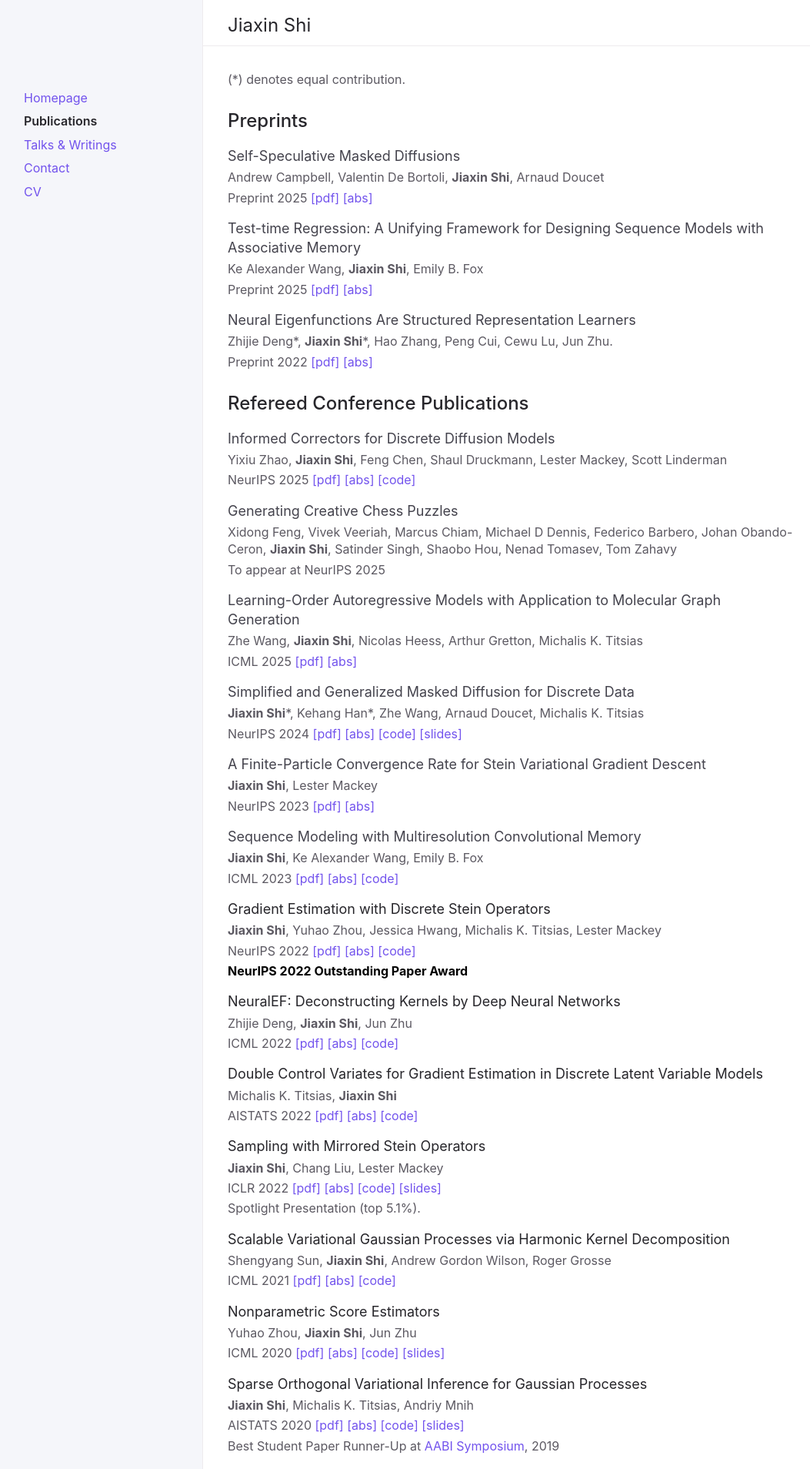
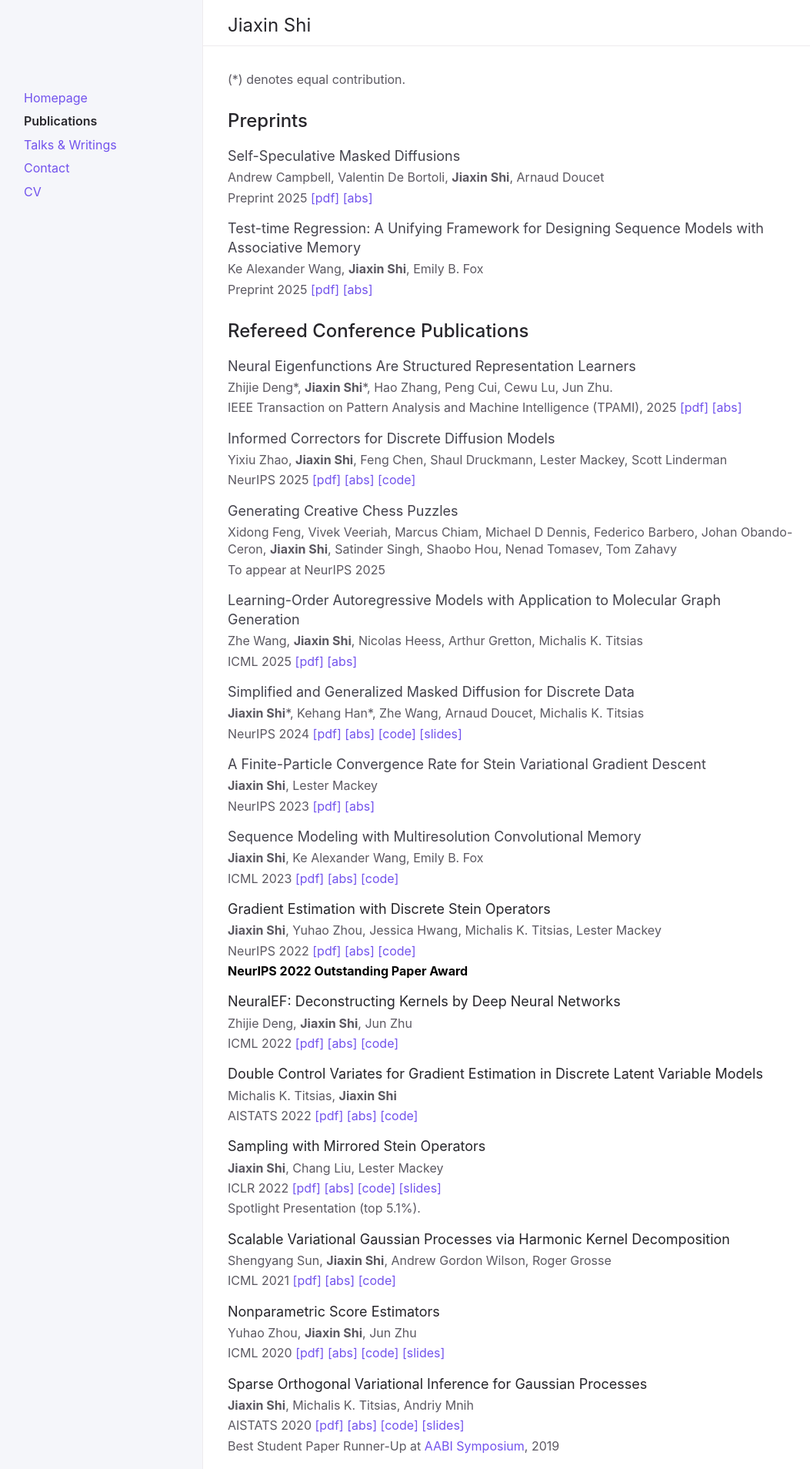
Before and after one commit to thjashin/thjashin.github.io, a Jekyll site: the page built from publications.md, in a window 1280 px wide. Shown: the top 1908 px of the page at 77% size, without its empty margins (92-1145 px from the left). Built offline with Jekyll 4.4.1, drawn with Linux system fonts in a browser that asks for light colours.

Commit message:
Update publications.md

```diff
--- a/publications.md
+++ b/publications.md
@@ -25,16 +25,15 @@ Preprint 2025
 [[pdf]](https://arxiv.org/pdf/2501.12352.pdf)
 [[abs]](https://arxiv.org/abs/2501.12352)
 
+## Refereed Conference Publications
+
 Neural Eigenfunctions Are Structured Representation Learners
 {: .fs-5 .mb-1 .text-grey-dk-200}
 Zhijie Deng\*, **Jiaxin Shi**\*, Hao Zhang, Peng Cui, Cewu Lu, Jun Zhu.
 {: .mb-1}
-Preprint 2022
+IEEE Transaction on Pattern Analysis and Machine Intelligence (TPAMI), 2025
 [[pdf]](https://arxiv.org/pdf/2210.12637.pdf)
 [[abs]](https://arxiv.org/abs/2210.12637)
-<!-- [[code]](https://github.com/thudzj/NeuralEigenFunction) -->
-
-## Refereed Conference Publications
 
 Informed Correctors for Discrete Diffusion Models
 {: .fs-5 .mb-1 .text-grey-dk-200}
```
